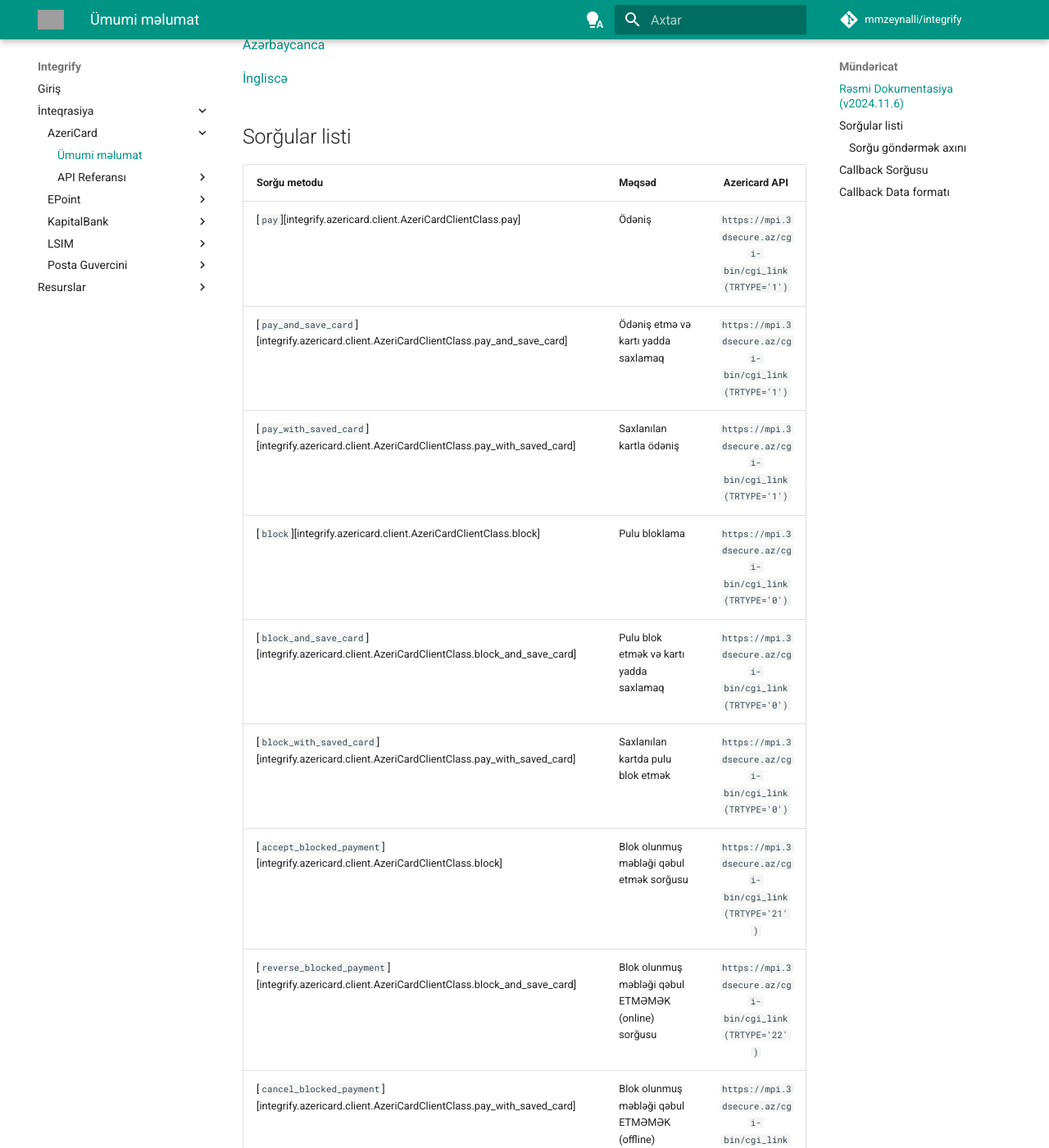
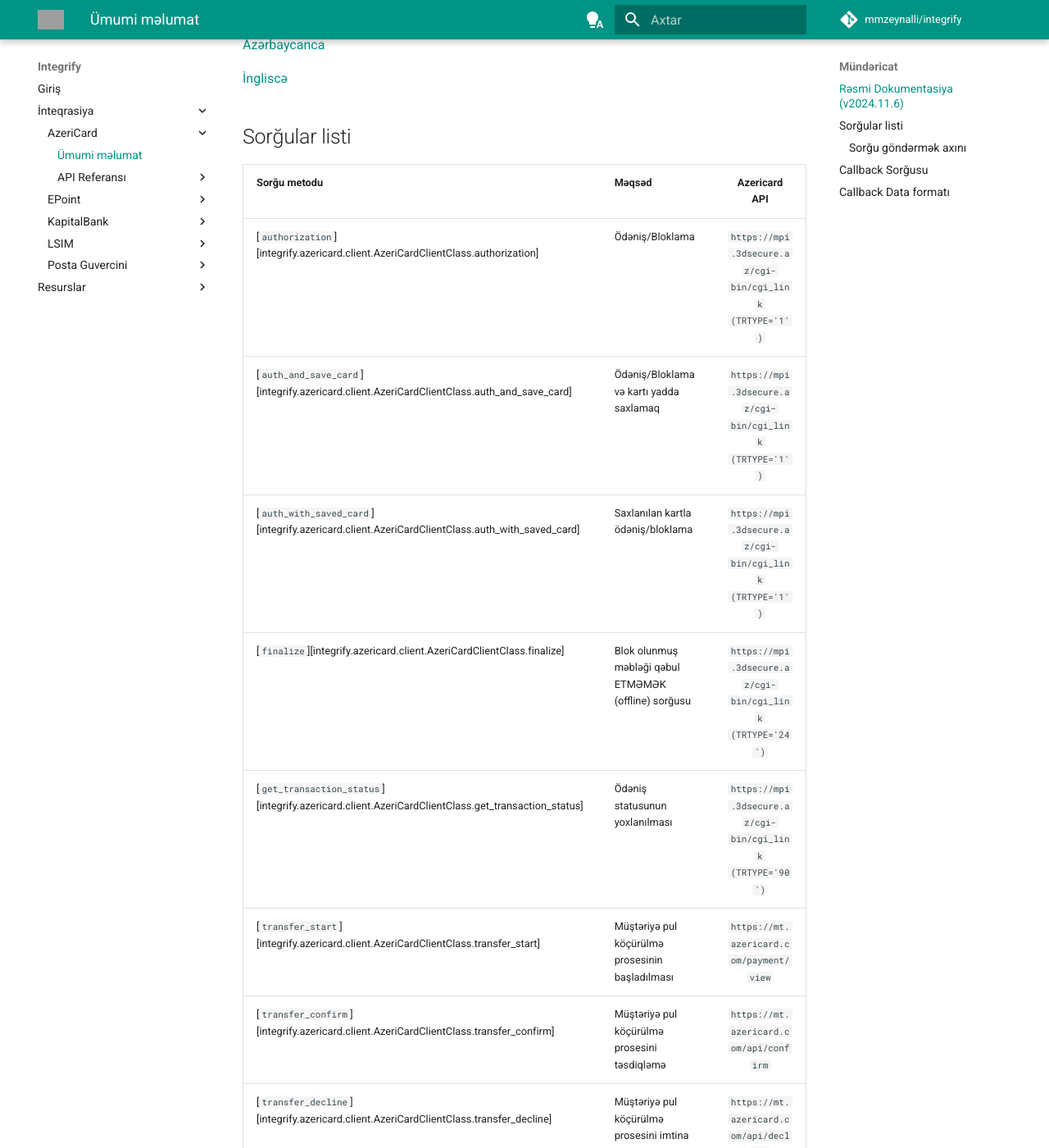
Before and after one commit to mmzeynalli/integrify, an MkDocs documentation site: the page built from docs/az/docs/integrations/azericard/about.md, in a window 1280 px wide and 1400 px high, scrolled down 767 px. Shown: the whole window at 82% size. Built offline with MkDocs 1.6.1 and Material for MkDocs 9.7.7, drawn with Linux system fonts in a browser that asks for light colours; comment, search, counter and statistics services are not loaded; some of the changed text lies outside the part shown; grey boxes are pictures that could not be loaded.

```diff
--- a/docs/az/docs/integrations/azericard/about.md
+++ b/docs/az/docs/integrations/azericard/about.md
@@ -22,15 +22,10 @@
 
 | Sorğu metodu                                                                                       | Məqsəd                                               |                      Azericard API                       |
 | :------------------------------------------------------------------------------------------------- | :--------------------------------------------------- | :------------------------------------------------------: |
-| [`pay`][integrify.azericard.client.AzeriCardClientClass.pay]                                       | Ödəniş                                               | `https://mpi.3dsecure.az/cgi-bin/cgi_link (TRTYPE='1')`  |
-| [`pay_and_save_card`][integrify.azericard.client.AzeriCardClientClass.pay_and_save_card]           | Ödəniş etmə və kartı yadda saxlamaq                  | `https://mpi.3dsecure.az/cgi-bin/cgi_link (TRTYPE='1')`  |
-| [`pay_with_saved_card`][integrify.azericard.client.AzeriCardClientClass.pay_with_saved_card]       | Saxlanılan kartla ödəniş                             | `https://mpi.3dsecure.az/cgi-bin/cgi_link (TRTYPE='1')`  |
-| [`block`][integrify.azericard.client.AzeriCardClientClass.block]                                   | Pulu bloklama                                        | `https://mpi.3dsecure.az/cgi-bin/cgi_link (TRTYPE='0')`  |
-| [`block_and_save_card`][integrify.azericard.client.AzeriCardClientClass.block_and_save_card]       | Pulu blok etmək və kartı yadda saxlamaq              | `https://mpi.3dsecure.az/cgi-bin/cgi_link (TRTYPE='0')`  |
-| [`block_with_saved_card`][integrify.azericard.client.AzeriCardClientClass.pay_with_saved_card]     | Saxlanılan kartda pulu blok etmək                    | `https://mpi.3dsecure.az/cgi-bin/cgi_link (TRTYPE='0')`  |
-| [`accept_blocked_payment`][integrify.azericard.client.AzeriCardClientClass.block]                  | Blok olunmuş məbləği qəbul etmək sorğusu             | `https://mpi.3dsecure.az/cgi-bin/cgi_link (TRTYPE='21')` |
-| [`reverse_blocked_payment`][integrify.azericard.client.AzeriCardClientClass.block_and_save_card]   | Blok olunmuş məbləği qəbul ETMƏMƏK (online) sorğusu  | `https://mpi.3dsecure.az/cgi-bin/cgi_link (TRTYPE='22')` |
-| [`cancel_blocked_payment`][integrify.azericard.client.AzeriCardClientClass.pay_with_saved_card]    | Blok olunmuş məbləği qəbul ETMƏMƏK (offline) sorğusu | `https://mpi.3dsecure.az/cgi-bin/cgi_link (TRTYPE='24')` |
+| [`authorization`][integrify.azericard.client.AzeriCardClientClass.authorization]                   | Ödəniş/Bloklama                                      | `https://mpi.3dsecure.az/cgi-bin/cgi_link (TRTYPE='1')`  |
+| [`auth_and_save_card`][integrify.azericard.client.AzeriCardClientClass.auth_and_save_card]         | Ödəniş/Bloklama və kartı yadda saxlamaq              | `https://mpi.3dsecure.az/cgi-bin/cgi_link (TRTYPE='1')`  |
+| [`auth_with_saved_card`][integrify.azericard.client.AzeriCardClientClass.auth_with_saved_card]     | Saxlanılan kartla ödəniş/bloklama                    | `https://mpi.3dsecure.az/cgi-bin/cgi_link (TRTYPE='1')`  |
+| [`finalize`][integrify.azericard.client.AzeriCardClientClass.finalize]                             | Blok olunmuş məbləği qəbul ETMƏMƏK (offline) sorğusu | `https://mpi.3dsecure.az/cgi-bin/cgi_link (TRTYPE='24')` |
 | [`get_transaction_status`][integrify.azericard.client.AzeriCardClientClass.get_transaction_status] | Ödəniş statusunun yoxlanılması                       | `https://mpi.3dsecure.az/cgi-bin/cgi_link (TRTYPE='90')` |
 | [`transfer_start`][integrify.azericard.client.AzeriCardClientClass.transfer_start]                 | Müştəriyə pul köçürülmə prosesinin başladılması      |         `https://mt.azericard.com/payment/view`          |
 | [`transfer_confirm`][integrify.azericard.client.AzeriCardClientClass.transfer_confirm]             | Müştəriyə pul köçürülmə prosesini təsdiqləmə         |          `https://mt.azericard.com/api/confirm`          |
@@ -102,17 +97,12 @@
 
 Sorğudan asılı olaraq, bu data-lar callback-də **GƏLMİR** (yəni, avtomatik `None` dəyəri alır):
 
-| Sorğu metodu                                                                                     | `None` field-lər |
-| :----------------------------------------------------------------------------------------------- | :--------------- |
-| [`pay`][integrify.azericard.client.AzeriCardClientClass.pay]                                     | `card`, `token`  |
-| [`pay_and_save_card`][integrify.azericard.client.AzeriCardClientClass.pay_and_save_card]         | -                |
-| [`pay_with_saved_card`][integrify.azericard.client.AzeriCardClientClass.pay_with_saved_card]     | -                |
-| [`block`][integrify.azericard.client.AzeriCardClientClass.block]                                 | `card`, `token`  |
-| [`block_and_save_card`][integrify.azericard.client.AzeriCardClientClass.block_and_save_card]     | -                |
-| [`block_with_saved_card`][integrify.azericard.client.AzeriCardClientClass.pay_with_saved_card]   | -                |
-| [`accept_blocked_payment`][integrify.azericard.client.AzeriCardClientClass.block]                | `card`, `token`  |
-| [`reverse_blocked_payment`][integrify.azericard.client.AzeriCardClientClass.block_and_save_card] | `card`, `token`  |
-| [`cancel_blocked_payment`][integrify.azericard.client.AzeriCardClientClass.pay_with_saved_card]  | `card`, `token`  |
+| Sorğu metodu                                                                                   | `None` field-lər |
+| :--------------------------------------------------------------------------------------------- | :--------------- |
+| [`authorization`][integrify.azericard.client.AzeriCardClientClass.authorization]               | `card`, `token`  |
+| [`auth_and_save_card`][integrify.azericard.client.AzeriCardClientClass.auth_and_save_card]     | -                |
+| [`auth_with_saved_card`][integrify.azericard.client.AzeriCardClientClass.auth_with_saved_card] | -                |
+| [`finalize`][integrify.azericard.client.AzeriCardClientClass.finalize]                         | `card`, `token`  |
 
 > **Qeyd**
 >
```
Also changed, not shown: docs/az/docs/integrations/azericard/api-reference/client.md (+1 -1 lines), 6 other files.
